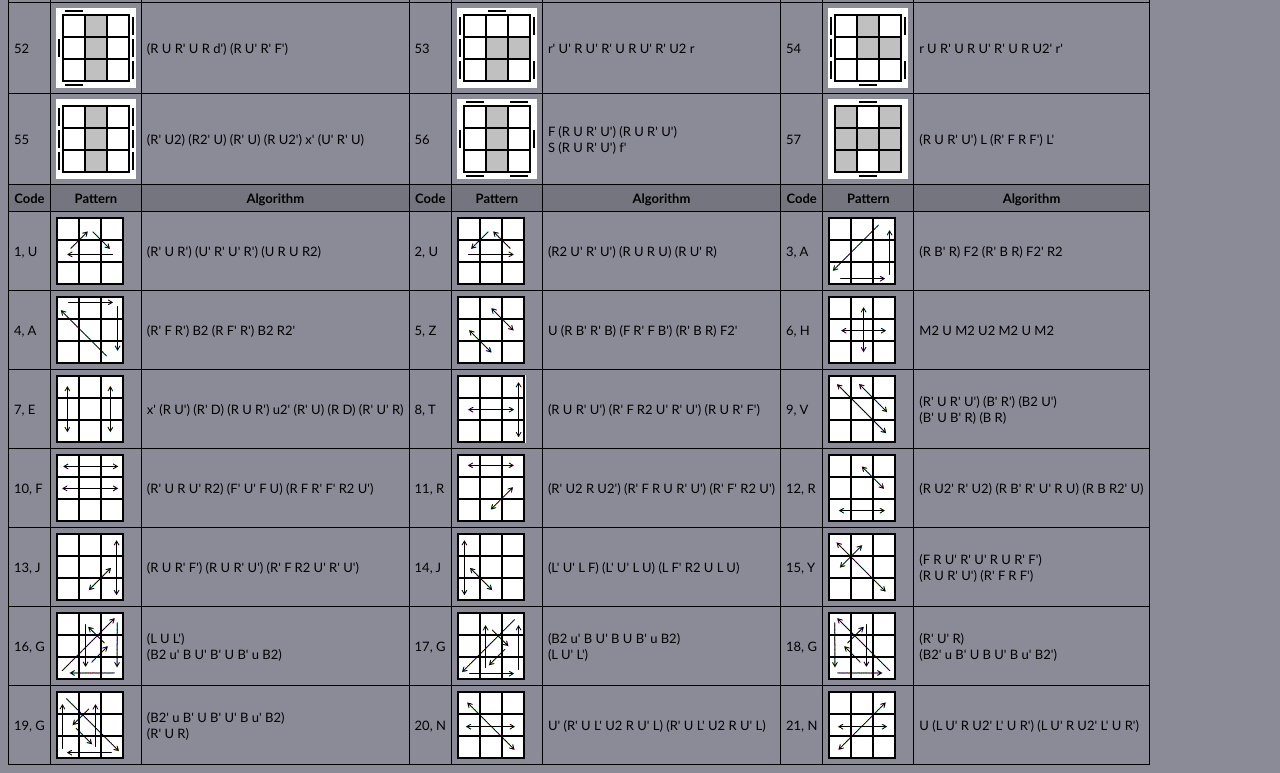
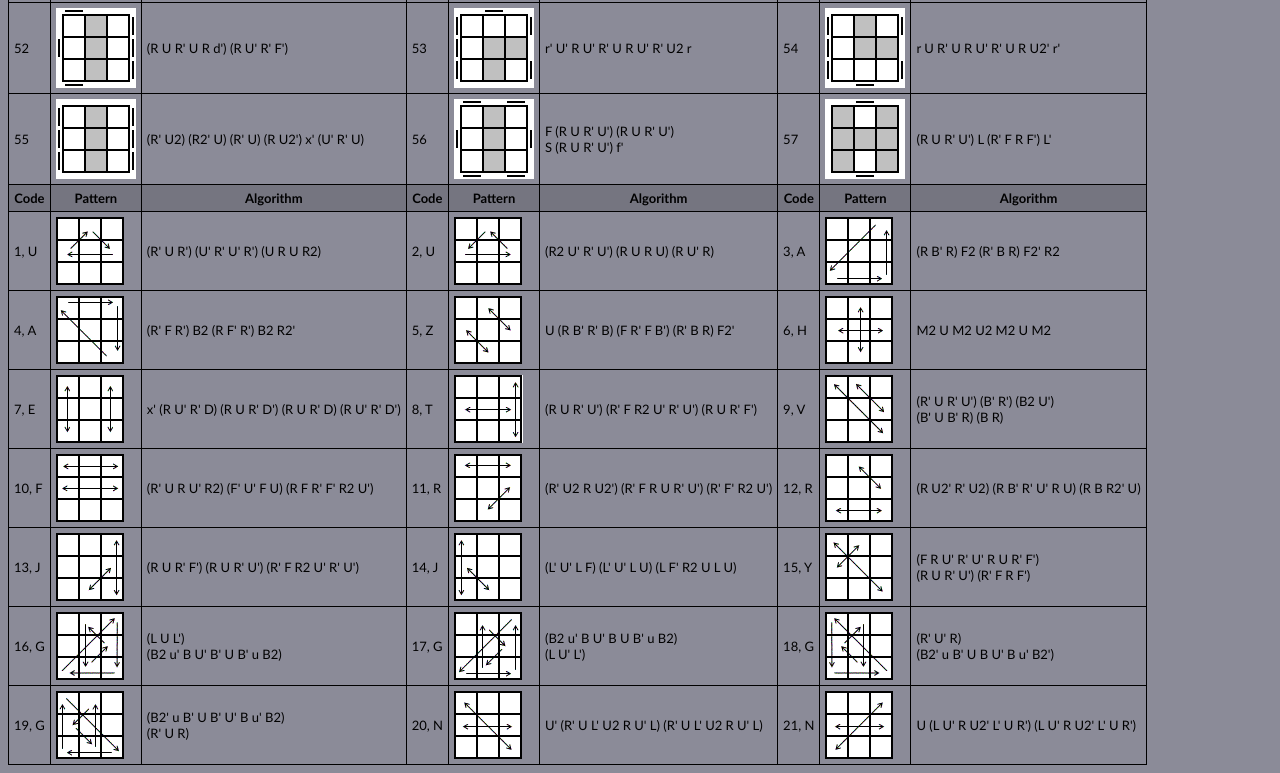
Before and after one commit to brunson/brunson.github.io, a plain HTML site: page all.html in a window 1280 px wide. Shown: the part 1580-2353 px from the top of the page. Drawn offline with Linux system fonts and the light colour scheme.

Commit message:
Fix E-perm

```diff
--- a/all.html
+++ b/all.html
@@ -260,7 +260,7 @@
 		<tr>
 			<td>7, E</td>
 			<td><img src="algorithm_files/pll07.gif"></td>
-			<td>x' (R U') (R' D) (R U R') u2' (R' U) (R D) (R' U' R)</td>
+			<td>x' (R U' R' D) (R U R' D') (R U R' D) (R U' R' D')</td>
 			<td>8, T</td>
 			<td><img src="algorithm_files/pll08.gif"></td>
 			<td>(R U R' U') (R' F R2 U' R' U') (R U R' F')</td>
```
